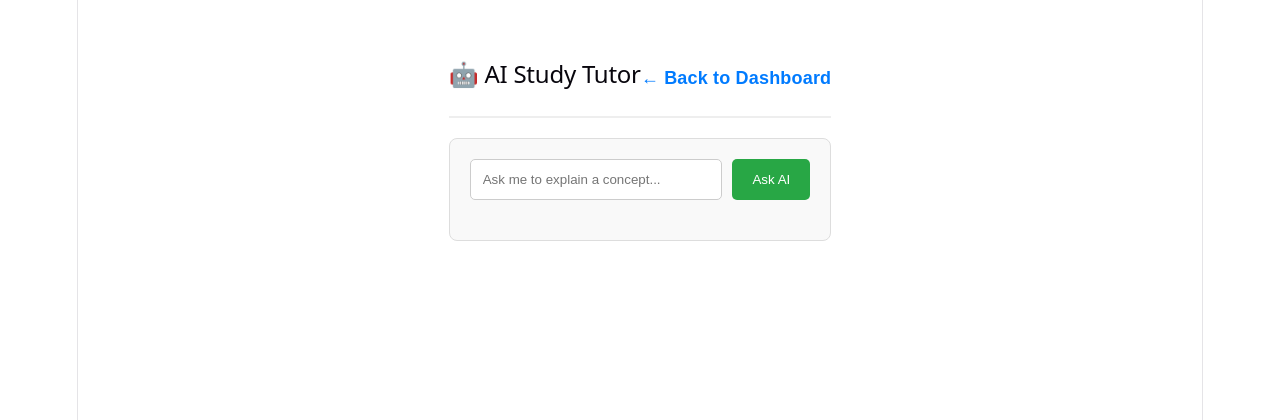
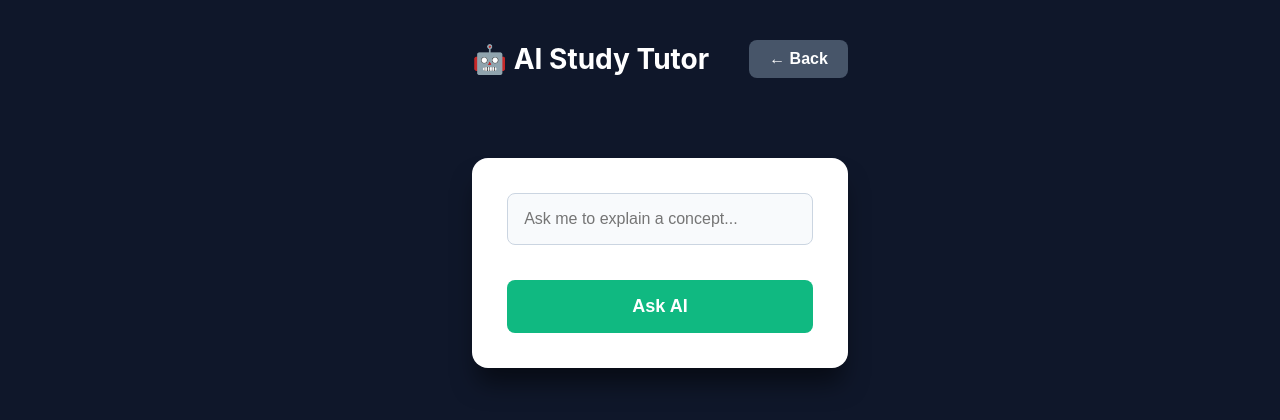
Before and after one commit to LinalDevdun/ai-study-assistant, a React app in the folder frontend/: page /tutor in a window 1280 px wide. Shown: the top 420 px of the page. Built offline with nearby package versions, Linux system fonts and the light colour scheme; the HTML template or start-up script is replaced by a standard one.

Commit message:
Upgraded UI to dark theme and added LMS course routes

```diff
--- a/frontend/src/App.jsx
+++ b/frontend/src/App.jsx
@@ -3,6 +3,7 @@ import Login from './pages/Login';
 import Dashboard from './pages/Dashboard';
 import Tutor from './pages/Tutor'; // Import the AI Tutor component
 import Register from './pages/Register';
+import Course from './pages/Course';
 
 function App() {
   return (
@@ -12,6 +13,7 @@ function App() {
           <Route path="/register" element={<Register />} />
           <Route path="/dashboard" element={<Dashboard />} />
           <Route path="/tutor" element={<Tutor />} />
+          <Route path="/course/:id" element={<Course />} />
         </Routes>
     </Router>
   );
--- a/frontend/src/index.css
+++ b/frontend/src/index.css
@@ -1,111 +1,79 @@
+/* --- DARK BLUE & WHITE THEME --- */
 :root {
-  --text: #6b6375;
-  --text-h: #08060d;
-  --bg: #fff;
-  --border: #e5e4e7;
-  --code-bg: #f4f3ec;
-  --accent: #aa3bff;
-  --accent-bg: rgba(170, 59, 255, 0.1);
-  --accent-border: rgba(170, 59, 255, 0.5);
-  --social-bg: rgba(244, 243, 236, 0.5);
-  --shadow:
-    rgba(0, 0, 0, 0.1) 0 10px 15px -3px, rgba(0, 0, 0, 0.05) 0 4px 6px -2px;
-
-  --sans: system-ui, 'Segoe UI', Roboto, sans-serif;
-  --heading: system-ui, 'Segoe UI', Roboto, sans-serif;
-  --mono: ui-monospace, Consolas, monospace;
-
-  font: 18px/145% var(--sans);
-  letter-spacing: 0.18px;
-  color-scheme: light dark;
-  color: var(--text);
-  background: var(--bg);
-  font-synthesis: none;
-  text-rendering: optimizeLegibility;
-  -webkit-font-smoothing: antialiased;
-  -moz-osx-font-smoothing: grayscale;
-
-  @media (max-width: 1024px) {
-    font-size: 16px;
-  }
-}
-
-@media (prefers-color-scheme: dark) {
-  :root {
-    --text: #9ca3af;
-    --text-h: #f3f4f6;
-    --bg: #16171d;
-    --border: #2e303a;
-    --code-bg: #1f2028;
-    --accent: #c084fc;
-    --accent-bg: rgba(192, 132, 252, 0.15);
-    --accent-border: rgba(192, 132, 252, 0.5);
-    --social-bg: rgba(47, 48, 58, 0.5);
-    --shadow:
-      rgba(0, 0, 0, 0.4) 0 10px 15px -3px, rgba(0, 0, 0, 0.25) 0 4px 6px -2px;
-  }
-
-  #social .button-icon {
-    filter: invert(1) brightness(2);
-  }
+  --bg-dark-blue: #0F172A; /* Deep modern navy */
+  --card-white: #FFFFFF;
+  --primary-blue: #2563EB;
+  --primary-hover: #1D4ED8;
+  --text-main: #1E293B;
+  --text-muted: #64748B;
+  --accent-green: #10B981;
+  --danger-red: #EF4444;
 }
 
 body {
+  background-color: var(--bg-dark-blue);
+  font-family: 'Inter', -apple-system, sans-serif;
   margin: 0;
+  display: flex;
+  justify-content: center;
+  min-height: 100vh;
+  color: var(--text-main);
 }
 
-#root {
-  width: 1126px;
-  max-width: 100%;
-  margin: 0 auto;
+/* The White Floating Card */
+.card {
+  background-color: var(--card-white);
+  border-radius: 16px;
+  padding: 40px;
+  width: 100%;
+  max-width: 450px;
+  box-shadow: 0 20px 25px -5px rgba(0, 0, 0, 0.5);
+  margin-top: 10vh;
   text-align: center;
-  border-inline: 1px solid var(--border);
-  min-height: 100svh;
-  display: flex;
-  flex-direction: column;
-  box-sizing: border-box;
 }
 
-h1,
-h2 {
-  font-family: var(--heading);
-  font-weight: 500;
-  color: var(--text-h);
+/* Beautiful Inputs */
+input {
+  width: 100%;
+  padding: 14px;
+  margin-bottom: 15px;
+  border: 1px solid #E2E8F0;
+  border-radius: 8px;
+  font-size: 16px;
+  box-sizing: border-box;
+  transition: border-color 0.2s;
+  background-color: #F8FAFC;
+}
+input:focus {
+  outline: none;
+  border-color: var(--primary-blue);
+  box-shadow: 0 0 0 3px rgba(37, 99, 235, 0.1);
 }
 
-h1 {
-  font-size: 56px;
-  letter-spacing: -1.68px;
-  margin: 32px 0;
-  @media (max-width: 1024px) {
-    font-size: 36px;
-    margin: 20px 0;
-  }
+/* Universal Button Styling */
+button {
+  width: 100%;
+  padding: 14px;
+  background-color: var(--primary-blue);
+  color: white;
+  border: none;
+  border-radius: 8px;
+  font-size: 16px;
+  font-weight: bold;
+  cursor: pointer;
+  transition: all 0.2s;
 }
-h2 {
-  font-size: 24px;
-  line-height: 118%;
-  letter-spacing: -0.24px;
-  margin: 0 0 8px;
-  @media (max-width: 1024px) {
-    font-size: 20px;
-  }
-}
-p {
-  margin: 0;
+button:hover {
+  background-color: var(--primary-hover);
+  transform: translateY(-1px);
 }
 
-code,
-.counter {
-  font-family: var(--mono);
-  display: inline-flex;
-  border-radius: 4px;
-  color: var(--text-h);
-}
+/* Specific Button Colors */
+.btn-green { background-color: var(--accent-green); }
+.btn-green:hover { background-color: #059669; }
+.btn-red { background-color: var(--danger-red); width: auto; padding: 10px 20px; }
+.btn-red:hover { background-color: #DC2626; }
 
-code {
-  font-size: 15px;
-  line-height: 135%;
-  padding: 4px 8px;
-  background: var(--code-bg);
-}
+/* Links */
+a { color: var(--primary-blue); text-decoration: none; font-weight: 600; }
+a:hover { text-decoration: underline; }
--- /dev/null
+++ b/frontend/src/pages/Course.jsx
@@ -0,0 +1,74 @@
+import { useState, useEffect } from 'react';
+import { useParams, useNavigate, Link } from 'react-router-dom';
+import axios from 'axios';
+import '../index.css';
+
+function Course() {
+  const { id } = useParams(); // This grabs the course ID from the URL
+  const [lessons, setLessons] = useState([]);
+  const navigate = useNavigate();
+
+  useEffect(() => {
+    const fetchLessons = async () => {
+      try {
+        const token = localStorage.getItem('token');
+        if (!token) {
+          navigate('/');
+          return;
+        }
+
+        // Fetch lessons for this specific course
+        const response = await axios.get(`http://localhost:5000/courses/${id}/lessons`, {
+          headers: { Authorization: `Bearer ${token}` }
+        });
+        setLessons(response.data);
+      } catch (err) {
+        console.error('Error fetching lessons:', err);
+      }
+    };
+
+    fetchLessons();
+  }, [id, navigate]);
+
+  return (
+    <div style={{ width: '100%', maxWidth: '800px', padding: '40px 20px' }}>
+
+      {/* Header */}
+      <div style={{ display: 'flex', justifyContent: 'space-between', alignItems: 'center', marginBottom: '40px' }}>
+        <h1 style={{ color: '#FFFFFF', margin: 0 }}>📚 Course Lessons</h1>
+        <Link to="/dashboard">
+          <button className="btn-green" style={{ width: 'auto', padding: '10px 20px' }}>Back to Dashboard</button>
+        </Link>
+      </div>
+
+      {/* Lessons List */}
+      <div className="card" style={{ maxWidth: '100%', textAlign: 'left', marginTop: '0' }}>
+        {lessons.length === 0 ? (
+          <p style={{ color: '#64748B' }}>No lessons found for this course.</p>
+        ) : (
+          <div style={{ display: 'flex', flexDirection: 'column', gap: '20px' }}>
+            {lessons.map((lesson) => (
+              <div key={lesson.id} style={{ padding: '20px', border: '1px solid #E2E8F0', borderRadius: '8px', backgroundColor: '#F8FAFC' }}>
+                <h3 style={{ margin: '0 0 10px 0', color: '#2563EB' }}>
+                  Lesson {lesson.order_number}: {lesson.title}
+                </h3>
+                <p style={{ margin: '0 0 15px 0', color: '#1E293B', lineHeight: '1.6' }}>
+                  {lesson.content}
+                </p>
+
+                {/* Future AI integration goes here! */}
+                <Link to="/tutor">
+                   <button style={{ width: 'auto', padding: '8px 16px', marginTop: '10px' }}>
+                     Ask AI About This Lesson
+                   </button>
+                </Link>
+              </div>
+            ))}
+          </div>
+        )}
+      </div>
+    </div>
+  );
+}
+
+export default Course;
--- a/frontend/src/pages/Tutor.jsx
+++ b/frontend/src/pages/Tutor.jsx
@@ -1,85 +1,94 @@
 import { useState } from 'react';
-import { useNavigate, Link } from 'react-router-dom';
+import { useLocation, Link } from 'react-router-dom';
 import axios from 'axios';
-import ReactMarkdown from 'react-markdown';
+import '../index.css';
 
 function Tutor() {
+  const location = useLocation();
+
+  const lessonContext = location.state?.lessonContext || '';
+  const lessonTitle = location.state?.lessonTitle || '';
+
   const [question, setQuestion] = useState('');
   const [answer, setAnswer] = useState('');
   const [loading, setLoading] = useState(false);
-  const navigate = useNavigate();
 
-  const handleAskQuestion = async (e) => {
+  const handleAskAI = async (e) => {
     e.preventDefault();
-    if (!question) return;
-
     setLoading(true);
-    setAnswer(''); // Clear previous answer
+    setAnswer('');
 
     try {
       const token = localStorage.getItem('token');
-      if (!token) {
-        navigate('/'); // Send to login if no token
-        return;
-      }
 
-      // Send the question to your backend AI route
       const response = await axios.post('http://localhost:5000/tutor',
-        { question },
+        { question, context: lessonContext },
         { headers: { Authorization: `Bearer ${token}` } }
       );
 
       setAnswer(response.data.answer);
-    } catch (error) {
-      console.error("Error asking AI:", error);
-      setAnswer("Sorry, I had trouble connecting to the AI. Please try again.");
+    } catch (err) {
+      setAnswer('The AI encountered an error. Please try again.');
     } finally {
       setLoading(false);
     }
   };
 
   return (
-    <div style={{ maxWidth: '800px', margin: '40px auto', padding: '20px', fontFamily: 'sans-serif' }}>
+    // UPGRADED: Increased maxWidth from 750px to 900px for a much wider page layout
+    <div style={{ width: '100%', maxWidth: '900px', padding: '40px 20px', margin: '0 auto' }}>
 
-      {/* Navigation Header */}
-      <div style={{ display: 'flex', justifyContent: 'space-between', alignItems: 'center', borderBottom: '2px solid #eee', paddingBottom: '20px', marginBottom: '20px' }}>
-        <h2>🤖 AI Study Tutor</h2>
-        <Link to="/dashboard" style={{ textDecoration: 'none', color: '#007BFF', fontWeight: 'bold' }}>
-          ← Back to Dashboard
+      {/* Header Section */}
+      <div style={{ display: 'flex', justifyContent: 'space-between', alignItems: 'center', marginBottom: '30px' }}>
+        <h1 style={{ color: '#FFFFFF', margin: 0, fontSize: '28px' }}>🤖 AI Study Tutor</h1>
+        <Link to="/dashboard" style={{ textDecoration: 'none' }}>
+          <button style={{ backgroundColor: '#475569', color: 'white', padding: '10px 20px', borderRadius: '8px', border: 'none', cursor: 'pointer' }}>
+            ← Back
+          </button>
         </Link>
       </div>
 
-      {/* Chat Area */}
-      <div style={{ backgroundColor: '#f9f9f9', padding: '20px', borderRadius: '8px', border: '1px solid #ddd' }}>
+      {/* UPGRADED: Added maxWidth: '100%' here to override the default narrow card width */}
+      <div className="card" style={{ width: '100%', maxWidth: '100%', padding: '35px', boxSizing: 'border-box' }}>
 
-        <form onSubmit={handleAskQuestion} style={{ display: 'flex', gap: '10px', marginBottom: '20px' }}>
+        {/* Context Banner */}
+        {lessonTitle && (
+          <div style={{ backgroundColor: '#ECFDF5', color: '#065F46', padding: '15px', borderRadius: '8px', marginBottom: '25px', fontWeight: 'bold', border: '1px solid #A7F3D0', textAlign: 'left' }}>
+            🧠 Context Active: Assisting with "{lessonTitle}"
+          </div>
+        )}
+
+        {/* Input Form */}
+        <form onSubmit={handleAskAI} style={{ display: 'flex', flexDirection: 'column', gap: '20px', width: '100%' }}>
           <input
             type="text"
-            placeholder="Ask me to explain a concept..."
+            placeholder={lessonTitle ? `Ask a question about ${lessonTitle}...` : "Ask me to explain a concept..."}
             value={question}
             onChange={(e) => setQuestion(e.target.value)}
-            style={{ flex: 1, padding: '12px', borderRadius: '5px', border: '1px solid #ccc' }}
+            required
+            style={{
+              width: '100%',
+              padding: '16px',
+              fontSize: '16px',
+              borderRadius: '8px',
+              border: '1px solid #CBD5E1',
+              boxSizing: 'border-box'
+            }}
           />
-          <button
-            type="submit"
-            disabled={loading}
-            style={{ padding: '12px 20px', backgroundColor: loading ? '#ccc' : '#28a745', color: 'white', border: 'none', borderRadius: '5px', cursor: loading ? 'not-allowed' : 'pointer' }}
-          >
+          <button type="submit" className="btn-green" style={{ padding: '16px', fontSize: '18px', borderRadius: '8px' }}>
             {loading ? 'Thinking...' : 'Ask AI'}
           </button>
         </form>
 
-
-        {/* AI Response Box */}
+        {/* AI Answer Display */}
         {answer && (
-        <div style={{ backgroundColor: 'white', padding: '20px', borderRadius: '5px', border: '1px solid #c3e6cb', color: '#155724', lineHeight: '1.6' }}>
-            <strong>Tutor says:</strong>
-            <div style={{ marginTop: '10px' }}>
-            <ReactMarkdown>{answer}</ReactMarkdown>
-            </div>
-        </div>
-)}
-
+          <div style={{ marginTop: '30px', padding: '25px', backgroundColor: '#F8FAFC', borderLeft: '5px solid #2563EB', borderRadius: '8px', textAlign: 'left', boxShadow: '0 4px 6px -1px rgba(0,0,0,0.1)' }}>
+            <h4 style={{ margin: '0 0 15px 0', color: '#1E293B', fontSize: '18px' }}>Tutor's Explanation:</h4>
+            <p style={{ margin: '0', color: '#334155', lineHeight: '1.8', whiteSpace: 'pre-wrap', fontSize: '16px' }}>
+              {answer}
+            </p>
+          </div>
+        )}
       </div>
     </div>
   );
```
Also changed, not shown: frontend/src/pages/Dashboard.jsx (+57 -41 lines), frontend/src/pages/Login.jsx (+12 -11 lines), frontend/src/pages/Register.jsx (+17 -19 lines), 1 other file (tests, documents, lock files or other folders).
